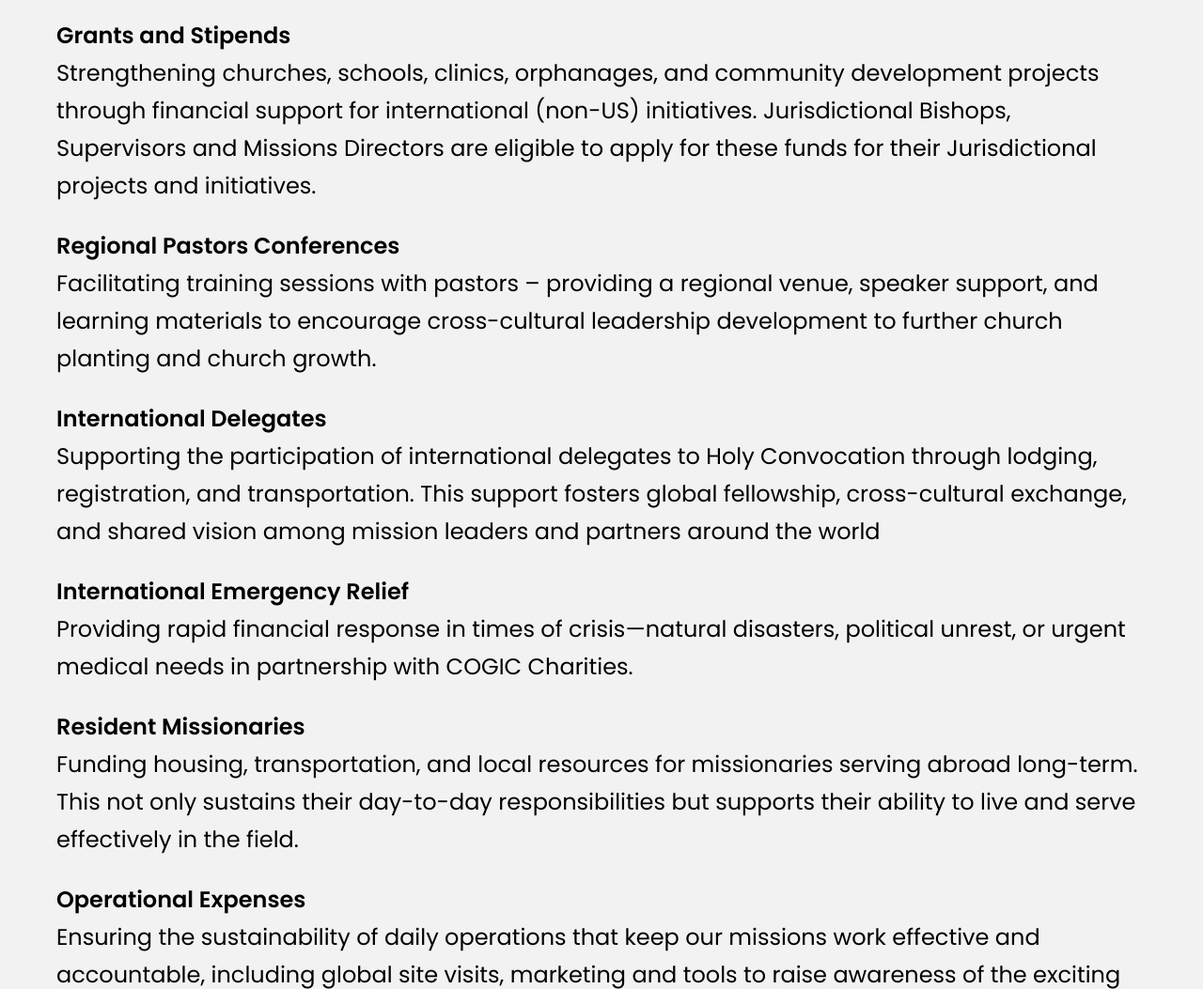
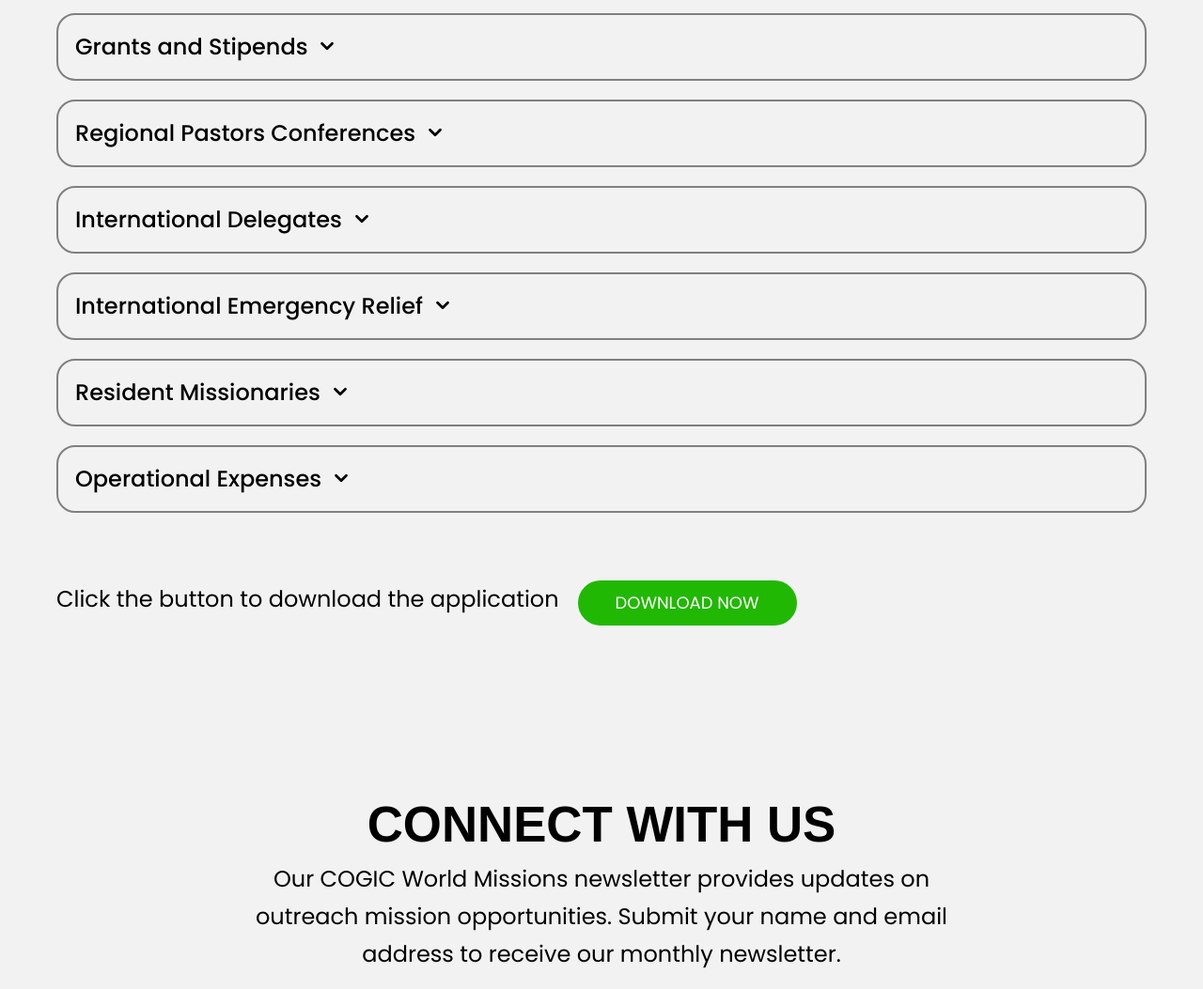
Before and after one commit to Taimoor1122334/Demo-Project, a website: page give.html in a window 1280 px wide. Shown: the part 3240-4293 px from the top of the page at 94% size. Drawn offline with Linux system fonts and the light colour scheme; a web font is replaced by a local one.

Commit message:
give page toogle section

```diff
--- a/assets/style/style.css
+++ b/assets/style/style.css
@@ -201,3 +201,61 @@ body{
   position: relative;
   z-index: 1;
 }
+
+/* ///////////give page accordian///////////////////// */
+
+.accordion-item {
+  border: 2px solid gray;
+  border-radius: 20px;
+  margin-bottom: 12px;
+  overflow: hidden;
+  transition: all 0.3s ease;
+  margin-top: 20px;
+}
+
+ .dropdown-icon svg{
+  margin-left: 10px;
+
+}
+/* Header styling */
+.accordion-header {
+  width: 100%;
+
+  border-radius: 8px;
+  cursor: pointer;
+  display: flex;
+  font-weight: 500;
+  justify-content: start;
+
+  align-items: center;
+  padding: 14px 18px;
+  text-align: left;
+  transition: background-color 0.3s ease;
+}
+
+.accordion-header:hover {
+  background-color: #f8f8f8;
+}
+
+/* Dropdown icon rotation */
+.dropdown-icon svg{
+  transition: transform 0.3s ease;
+}
+
+.accordion-item.active .dropdown-icon svg {
+  transform: rotate(180deg);
+}
+
+/* Hidden text area */
+.accordion-content {
+  max-height: 0;
+  overflow: hidden;
+  padding: 0 18px;
+  transition: max-height 0.4s ease, padding 0.3s ease;
+}
+
+/* When opened */
+.accordion-item.active .accordion-content {
+  min-height: 200px; /* enough for text */
+  padding: 10px 18px 18px;
+}
--- a/give.html
+++ b/give.html
@@ -295,36 +295,111 @@ data-aos="zoom-in"
       <h2>Strategic Funding Areas</h2>
       <div class="[&_.bold]:font-semibold">
       <p class="bold">COGIC World Missions is committed to global impact through targeted funding. Each priority reflects a vital area of support: </p>
-<br>
 
-<p class="bold">Grants and Stipends </p>
-<p>Strengthening churches, schools, clinics, orphanages, and community development projects through financial support for international (non-US) initiatives. Jurisdictional Bishops, Supervisors and Missions Directors are eligible to apply for these funds for their Jurisdictional projects and initiatives. </p>
+  <div class="accordion-wrapper  mt-3">
 
-<br>
+      <!-- Item 1 -->
+      <div class="accordion-item">
+        <button class="accordion-header" onclick="toggleDropdown(this)">
+          <p>Grants and Stipends</p>
+          <span class="dropdown-icon"> <svg width="22" height="24" viewBox="0 0 24 24" fill="none">
+    <path d="M6 9l6 6 6-6" stroke="currentColor" stroke-width="3" stroke-linecap="round" stroke-linejoin="round"/>
+  </svg></span>
+        </button>
+        <div class="accordion-content">
+          <p>
+            Strengthening churches, schools, clinics, orphanages, and community development projects through
+            financial support for international (non-US) initiatives. Jurisdictional Bishops, Supervisors and
+            Missions Directors are eligible to apply for these funds for their Jurisdictional projects and
+            initiatives.
+          </p>
+        </div>
+      </div>
 
-<p class="bold">Regional Pastors Conferences </p>
-<p>Facilitating training sessions with pastors – providing a regional venue, speaker support, and learning materials to encourage cross-cultural leadership development to further church planting and church growth. </p>
+      <!-- Item 2 -->
+      <div class="accordion-item">
+        <button class="accordion-header" onclick="toggleDropdown(this)">
+          <p>Regional Pastors Conferences</p>
+           <span class="dropdown-icon"> <svg width="22" height="24" viewBox="0 0 24 24" fill="none">
+    <path d="M6 9l6 6 6-6" stroke="currentColor" stroke-width="3" stroke-linecap="round" stroke-linejoin="round"/>
+  </svg></span>
+        </button>
+        <div class="accordion-content">
+          <p>
+            Facilitating training sessions with pastors – providing a regional venue, speaker support, and
+            learning materials to encourage cross-cultural leadership development to further church planting
+            and church growth.
+          </p>
+        </div>
+      </div>
 
-<br>
+      <!-- Item 3 -->
+      <div class="accordion-item">
+        <button class="accordion-header" onclick="toggleDropdown(this)">
+          <p>International Delegates</p>
+           <span class="dropdown-icon"> <svg width="22" height="24" viewBox="0 0 24 24" fill="none">
+    <path d="M6 9l6 6 6-6" stroke="currentColor" stroke-width="3" stroke-linecap="round" stroke-linejoin="round"/>
+  </svg></span>
+        </button>
+        <div class="accordion-content">
+          <p>
+            Supporting the participation of international delegates to Holy Convocation through lodging,
+            registration, and transportation. This support fosters global fellowship, cross-cultural exchange,
+            and shared vision among mission leaders and partners around the world.
+          </p>
+        </div>
+      </div>
 
-<p class="bold">International Delegates </p>
-<p>Supporting the participation of international delegates to Holy Convocation through lodging, registration, and transportation. This support fosters global fellowship, cross-cultural exchange, and shared vision among mission leaders and partners around the world </p>
+      <!-- Item 4 -->
+      <div class="accordion-item">
+        <button class="accordion-header" onclick="toggleDropdown(this)">
+          <p>International Emergency Relief</p>
+           <span class="dropdown-icon"> <svg width="22" height="24" viewBox="0 0 24 24" fill="none">
+    <path d="M6 9l6 6 6-6" stroke="currentColor" stroke-width="3" stroke-linecap="round" stroke-linejoin="round"/>
+  </svg></span>
+        </button>
+        <div class="accordion-content">
+          <p>
+            Providing rapid financial response in times of crisis—natural disasters, political unrest, or
+            urgent medical needs in partnership with COGIC Charities.
+          </p>
+        </div>
+      </div>
 
-<br>
+      <!-- Item 5 -->
+      <div class="accordion-item">
+        <button class="accordion-header" onclick="toggleDropdown(this)">
+          <p>Resident Missionaries</p>
+   <span class="dropdown-icon"> <svg width="22" height="24" viewBox="0 0 24 24" fill="none">
+    <path d="M6 9l6 6 6-6" stroke="currentColor" stroke-width="3" stroke-linecap="round" stroke-linejoin="round"/>
+  </svg></span>
+        </button>
+        <div class="accordion-content">
+          <p>
+            Funding housing, transportation, and local resources for missionaries serving abroad long-term.
+            This not only sustains their day-to-day responsibilities but supports their ability to live and
+            serve effectively in the field.
+          </p>
+        </div>
+      </div>
 
-<p class="bold">International Emergency Relief</p>
-<p>Providing rapid financial response in times of crisis—natural disasters, political unrest, or urgent medical needs in partnership with COGIC Charities. </p>
-
-<br>
-
-<p class="bold">Resident Missionaries</p>
-<p>Funding housing, transportation, and local resources for missionaries serving abroad long-term. This not only sustains their day-to-day responsibilities but supports their ability to live and serve effectively in the field. </p>
-
-<br>
-
-<p class="bold">Operational Expenses </p>
-<p>Ensuring the sustainability of daily operations that keep our missions work effective and accountable, including global site visits, marketing and tools to raise awareness of the exciting achievements of COGIC World Missions. </p>
-</div>
+      <!-- Item 6 -->
+      <div class="accordion-item">
+        <button class="accordion-header" onclick="toggleDropdown(this)">
+          <p>Operational Expenses</p>
+           <span class="dropdown-icon"> <svg width="22" height="24" viewBox="0 0 24 24" fill="none">
+    <path d="M6 9l6 6 6-6" stroke="currentColor" stroke-width="3" stroke-linecap="round" stroke-linejoin="round"/>
+  </svg></span>
+        </button>
+        <div class="accordion-content">
+          <p>
+            Ensuring the sustainability of daily operations that keep our missions work effective and
+            accountable, including global site visits, marketing and tools to raise awareness of the exciting
+            achievements of COGIC World Missions.
+          </p>
+        </div>
+      </div>
+    </div>
 
 <div class="py-15 flex flex-col md:flex-row gap-5">
       <p>Click the button to download the application</p>
@@ -418,6 +493,26 @@ data-aos="zoom-in"
   </div>
   </div>
 </footer>
+<script>
+  function toggleDropdown(button) {
+      const item = button.parentElement;
+      const content = item.querySelector(".accordion-content");
+      const isActive = item.classList.contains("active");
+
+      // Close all others
+      document.querySelectorAll(".accordion-item").forEach((el) => {
+        el.classList.remove("active");
+        const innerContent = el.querySelector(".accordion-content");
+        innerContent.style.height = 0;
+      });
+
+      // If it was not active, open it
+      if (!isActive) {
+        item.classList.add("active");
+        content.style.height = content.scrollHeight + "px";
+      }
+    }
+</script>
   <script src="assets/aos.js"></script>
   <script src="assets/script.js"></script>
 
```
Also changed, not shown: assets/images/dropdown-icon.png (added), assets/style/output.css.
